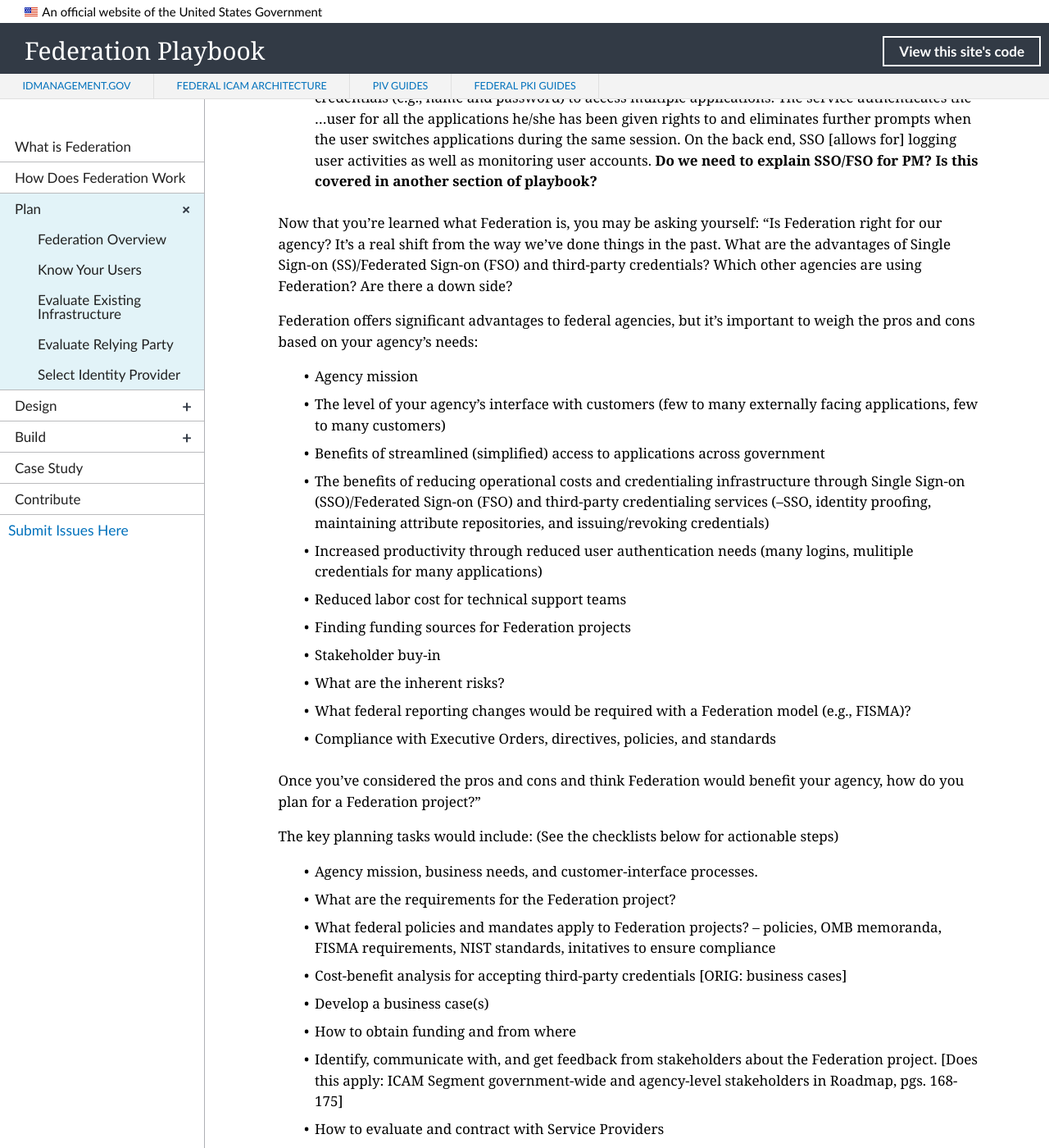
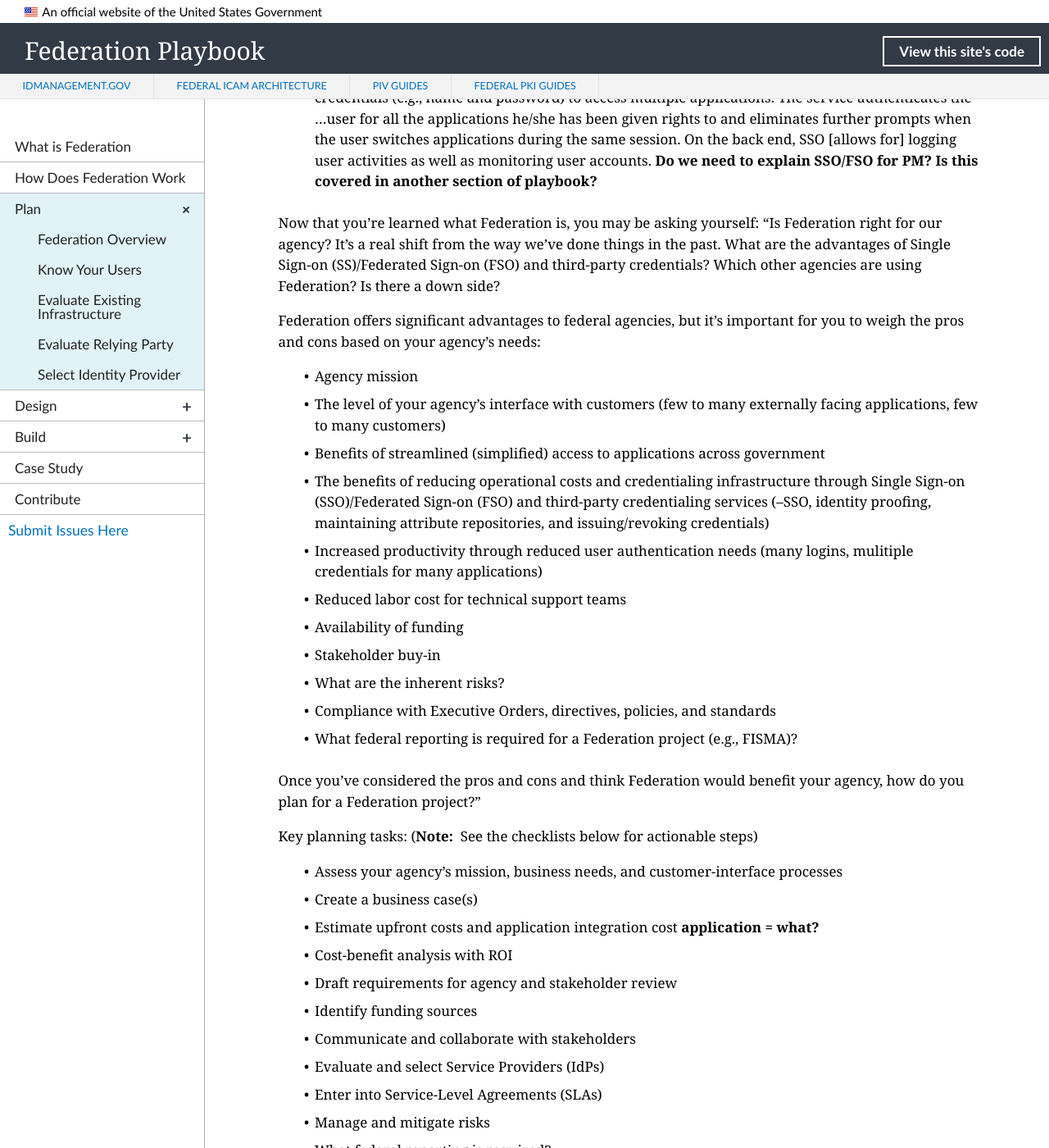
Before and after one commit to GSA/ficam-federation, a Jekyll site: the page built from _plan/00_index.md, in a window 1280 px wide and 1400 px high, scrolled down 483 px. Shown: the whole window at 82% size. Built offline with Jekyll 4.4.1, drawn with Linux system fonts in a browser that asks for light colours; nearby versions of some CDN libraries; library files that are not in the unit come from our copies; some of the changed text lies outside the part shown.

Commit message:
Update 00_index.md
Revising content

```diff
--- a/_plan/00_index.md
+++ b/_plan/00_index.md
@@ -13,74 +13,65 @@
 - (2/5/2018) Possible Single Sign-on Referenced Document: _Federal Identity, Credential, and Access Management Trust Framework Solutions Functional Requirements for FICAM SAML 2.0 Web Browser SSO Profile v1.0.2_ (Version 1.0.0) (date: 3/11/2014?) (doc undated)
 - **One definition of SSO:** http://searchsecurity.techtarget.com/definition/single-sign-on Single sign-on (SSO) is a session and user authentication service that permits a user to use one set of login credentials (e.g., name and password) to access multiple applications. The service authenticates the ...user for all the applications he/she has been given rights to and eliminates further prompts when the user switches applications during the same session. On the back end, SSO [allows for] logging user activities as well as monitoring user accounts.   **Do we need to explain SSO/FSO for PM?  Is this covered in another section of playbook?**
 
-Now that you're learned what Federation is, you may be asking yourself: "Is Federation right for our agency? It's a real shift from the way we've done things in the past. What are the advantages of Single Sign-on (SS)/Federated Sign-on (FSO) and third-party credentials? Which other agencies are using Federation? Are there a down side?
+Now that you're learned what Federation is, you may be asking yourself: "Is Federation right for our agency? It's a real shift from the way we've done things in the past. What are the advantages of Single Sign-on (SS)/Federated Sign-on (FSO) and third-party credentials? Which other agencies are using Federation? Is there a down side?
 
-Federation offers significant advantages to federal agencies, but it's important to weigh the pros and cons based on your agency's needs:
+Federation offers significant advantages to federal agencies, but it's important for you to weigh the pros and cons based on your agency's needs:
 * Agency mission
 * The level of your agency's interface with customers (few to many externally facing applications, few to many customers)
 * Benefits of streamlined (simplified) access to applications across government
 * The benefits of reducing operational costs and credentialing infrastructure through Single Sign-on (SSO)/Federated Sign-on (FSO) and third-party credentialing services (--SSO, identity proofing, maintaining attribute repositories, and issuing/revoking credentials)
 * Increased productivity through reduced user authentication needs (many logins, mulitiple credentials for many applications)
 * Reduced labor cost for technical support teams
-* Finding funding sources for Federation projects
+* Availability of funding
 * Stakeholder buy-in
 * What are the inherent risks?
-* What federal reporting changes would be required with a Federation model (e.g., FISMA)?
 * Compliance with Executive Orders, directives, policies, and standards
+* What federal reporting is required for a Federation project (e.g., FISMA)?
 
 Once you've considered the pros and cons and think Federation would benefit your agency, how do you plan for a Federation project?"
 
-The key planning tasks would include: (See the checklists below for actionable steps)
-* Agency mission, business needs, and customer-interface processes.
-* What are the requirements for the Federation project?
-* What federal policies and mandates apply to Federation projects? -- policies, OMB memoranda, FISMA requirements, NIST standards, initatives to ensure compliance
-* Cost-benefit analysis for accepting third-party credentials [ORIG: business cases]
-* Develop a business case(s)
-* How to obtain funding and from where
-* Identify, communicate with, and get feedback from stakeholders about the Federation project.  [Does this apply: ICAM Segment government-wide and agency-level stakeholders in Roadmap, pgs. 168-175]
-* How to evaluate and contract with Service Providers
-* How to manage, mitigate, and report risks and issues -- internal agency, across-agency, cross-government?
+Key planning tasks: (**Note:**&nbsp;&nbsp;See the checklists below for actionable steps)
+* Assess your agency's mission, business needs, and customer-interface processes
+* Create a business case(s)
+* Estimate upfront costs and application integration cost **application = what?**
+* Cost-benefit analysis with ROI
+* Draft requirements for agency and stakeholder review
+* Identify funding sources
+* Communicate and collaborate with stakeholders
+* Evaluate and select Service Providers (IdPs)
+* Enter into Service-Level Agreements (SLAs)
+* Manage and mitigate risks
 * What federal reporting is required?
+* What federal mandates and policies apply?
 * Develop communications and outreach vehicles - foster communications and cooperation, consistent messaging, timely and accurate reporting [Roadmap, pg. 178)
 
+## What Do We Need To Do?
+You can begin achieving/reaping the benefits of Federation by taking the following steps:
 
+## <span style="color: #0C5C89">**Federation Project Checklist**</span>
 
-
-Future planning:
-
-
-
-
-
-## What Do We Need To Do?
-You can begin achieving the benefits of Federation by taking the following steps:
-
-## <span style="color: #0C5C89">**Checklist**</span>
+<i class="fa fa-check-square-o"></i> &nbsp;**Assess Agency mission, business needs, and customer-interface processes.**
+* Step?
+* Step?
 
 <i class="fa fa-check-square-o"></i> &nbsp;**Create a Business Case**
 * To build a business case, you'll need to document the costs and benefits of accepting third-party credentials.
 * And then what do they do?  **Is there a business case development reference doc?--From FICAM Roadmap, section 4, "ICAM Use Cases"??
 
-<i class="fa fa-check-square-o"></i> &nbsp;**Estimate upfront costs to plan, design, build, and maintain Federation solution?**
-* Count your agency's applications that need to accept third-party credentials.
-* Determine what existing infrastructure can be reused.
-* What new infrastructure needs to be put in place?
-* What will your Federation solution cost to plan, design, build, and maintain?
+<i class="fa fa-check-square-o"></i> &nbsp;**Estimate upfront costs to plan, design, and build the Federation solution?**
+* Estimate the cost of moving to SSO/FSO and third-party credentials
+* Count the agency's applications that need to accept third-party credentials
+* Determine what existing infrastructure can be reused
+* Determine what new infrastructure needs to be put in place
+* Estimate the total upfront costs for all project phases
 
-<i class="fa fa-check-square-o"></i> &nbsp;**Estimate application integration costs.**
-* Calculate the cost based on the **integration?** effort per application.
-* Assess how complex is the application
-* Assess how easily can the application authentication method can be modified **Existing system or new system?**
-* Assess how easy it is to link third-party credentials to RP accounts. **Is this Account Linking?**
+<i class="fa fa-check-square-o"></i> &nbsp;**Estimate application integration costs.** **Isn't this part of Build (in previous checklist item)**
+* Estimate the cost to integrate the solution for all applications (**Note:**&nbsp;&nbsp;lower to higher application complexity will affect cost)
+* Estimate the cost to modify each exsting application's authentication method
+* Estimate the cost to link third-party credentials to Relying Party accounts
 
 <i class="fa fa-check-square-o"></i> &nbsp;**Estimate ongoing, life-cycle costs.**
-* Plan
-* Design
-* Build/Integrate
-* Operate/Manage/Overhead
-* Governance
-* Maintain
-* Service charges (for example, if you use a shared service provider, such as a federation broker, then you would also calculate ongoing service charges.)
+* Include Service charges (e.g., for SPs, such as a federation brokers, also calculate ongoing service charges)
 
 <i class="fa fa-check-square-o"></i> &nbsp;**Calculate ROI benefit.**
 * After the costs have been estimated, calculate the Return on Investment (ROI) gained by reducing your cost for identity-proofing and managing credentials.
@@ -89,31 +80,25 @@
 <i class="fa fa-check-square-o"></i> &nbsp;**Identify and Obtain Funding.**
 **What are steps?**
 
-<i class="fa fa-check-square-o"></i> &nbsp;**Evaluate and Select IdP(s).**
+<i class="fa fa-check-square-o"></i> &nbsp;**Evaluate and Select Service Providers (IdPs).**
 * Evaluate - Review xx document [link] for guidance on evaluating IdPs.
 * Select - Reivew xx document [link] for guidance on selecting IdPs.
 
-<i class="fa fa-check-square-o"></i> &nbsp;**XXX Sevice-Level Agreements (SLAs).**
+<i class="fa fa-check-square-o"></i> &nbsp;**Enter into Sevice-Level Agreements (SLAs).**
 * Enter into SLAs with IdPs. Review xx document [link] for guidance on executing SLAs. [**agency-specific?**]
 
-<i class="fa fa-check-square-o"></i> &nbsp;**Establish Federation Project Schedule.**
-* Prioritize incremental project tasks and achievable milestones (Agile - iterations)
-* Phase A: Target business case systems
-* Phase B: xxxx
-* Phase C: xxx
-* Phase D: xxx
+<i class="fa fa-check-square-o"></i> &nbsp;**Establish a Federation project schedule.**
+* Target business case applications
+* Communicate with stakeholders and users to determine their requirements and buy-in.
+* Develop a phased, Federation project schedule with incremental milestones.
 
-<i class="fa fa-check-square-o"></i> &nbsp;**Establish Federation project schedule.**
-* Communicate with stakeholders and users to determine their requirements and buy-in, since third-party credentials is a significate change in traditional reliance on federally-issued credentials.
-* Develop a Federation project schedule (phases and achievable, incremental milestones).
-
-<i class="fa fa-check-square-o"></i> &nbsp;**Develop Program Management core documents:**
+<i class="fa fa-check-square-o"></i> &nbsp;**Develop project management core documents:**
 * Project Management Plan
 * Project Schedule and Milestones
 * Risk Management Plan
 * Communications Plan?
 
-<i class="fa fa-check-square-o"></i> &nbsp;**Determine what reporting is required**
+<i class="fa fa-check-square-o"></i> &nbsp;**Timely and accurate reporting**
 * Project Status Reviews and Reports to agency CIO*?*
 * Budget vs. actuals reporting
 * FISMA reporting
```
